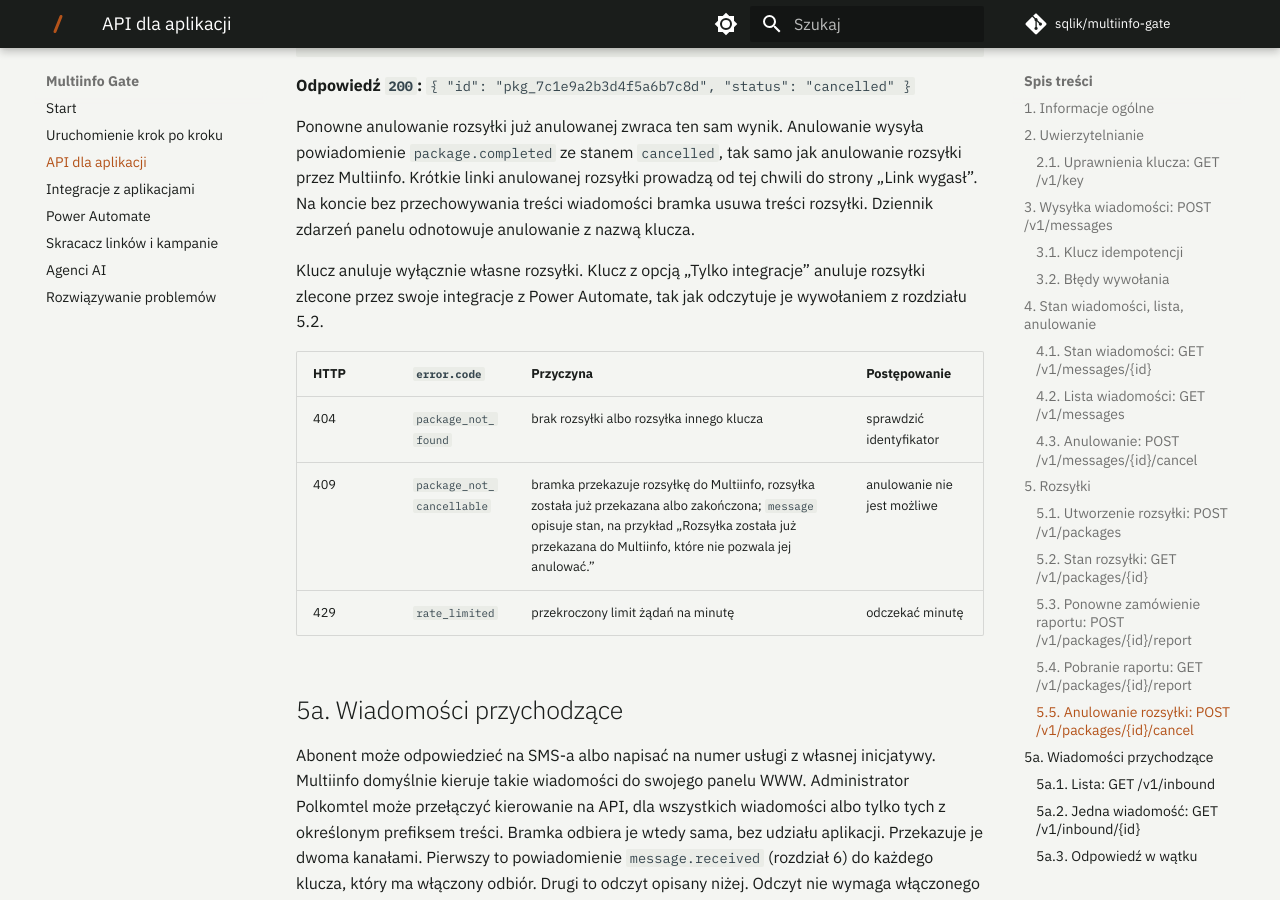
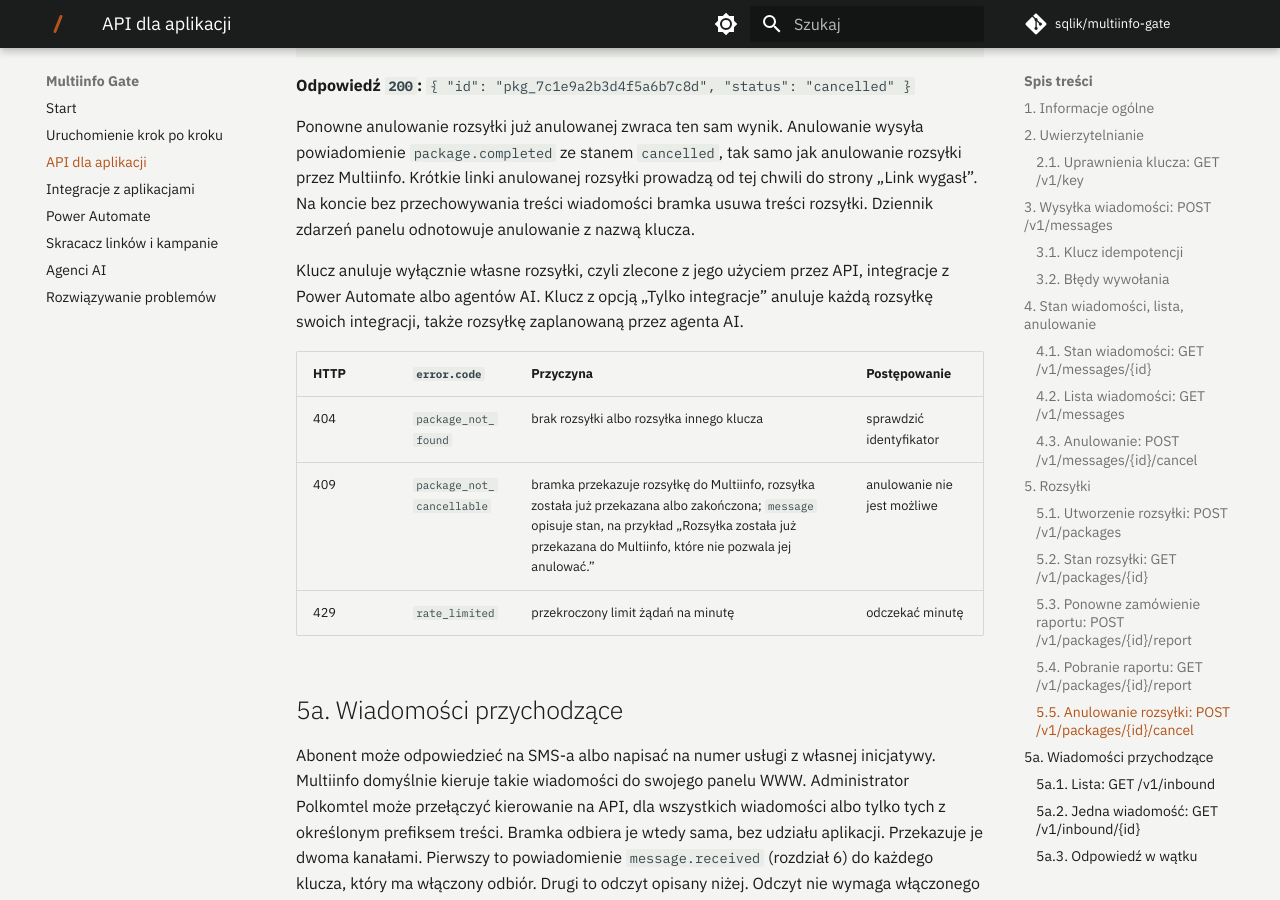
Before and after one commit to sqlik/multiinfo-gate, an MkDocs documentation site: the page built from docs/api.md, in a window 1280 px wide and 900 px high, scrolled down 21154 px. Built offline with MkDocs 1.6.1 and Material for MkDocs 9.7.7, drawn with Linux system fonts in a browser that asks for light colours; comment, search, counter and statistics services are not loaded.

Commit message:
Opis API: klucz z opcją „Tylko integracje” anuluje każdą rozsyłkę swoich integracji

```diff
--- a/docs/api.md
+++ b/docs/api.md
@@ -1613,8 +1613,9 @@ Ponowne anulowanie rozsyłki już anulowanej zwraca ten sam wynik. Anulowanie wy
 anulowanej rozsyłki prowadzą od tej chwili do strony „Link wygasł”. Na koncie bez przechowywania treści
 wiadomości bramka usuwa treści rozsyłki. Dziennik zdarzeń panelu odnotowuje anulowanie z nazwą klucza.
 
-Klucz anuluje wyłącznie własne rozsyłki. Klucz z opcją „Tylko integracje” anuluje rozsyłki zlecone przez
-swoje integracje z Power Automate, tak jak odczytuje je wywołaniem z rozdziału 5.2.
+Klucz anuluje wyłącznie własne rozsyłki, czyli zlecone z jego użyciem przez API, integracje z Power
+Automate albo agentów AI. Klucz z opcją „Tylko integracje” anuluje każdą rozsyłkę swoich integracji,
+także rozsyłkę zaplanowaną przez agenta AI.
 
 | HTTP | `error.code` | Przyczyna | Postępowanie |
 |---|---|---|---|
```
Also changed, not shown: 1 other file.
